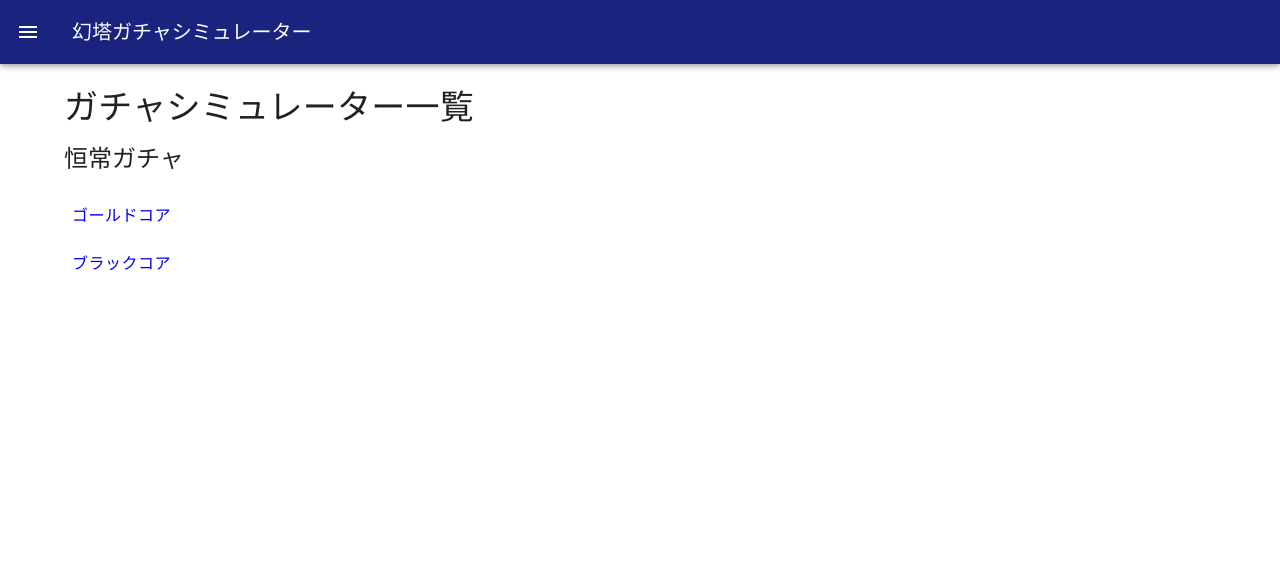
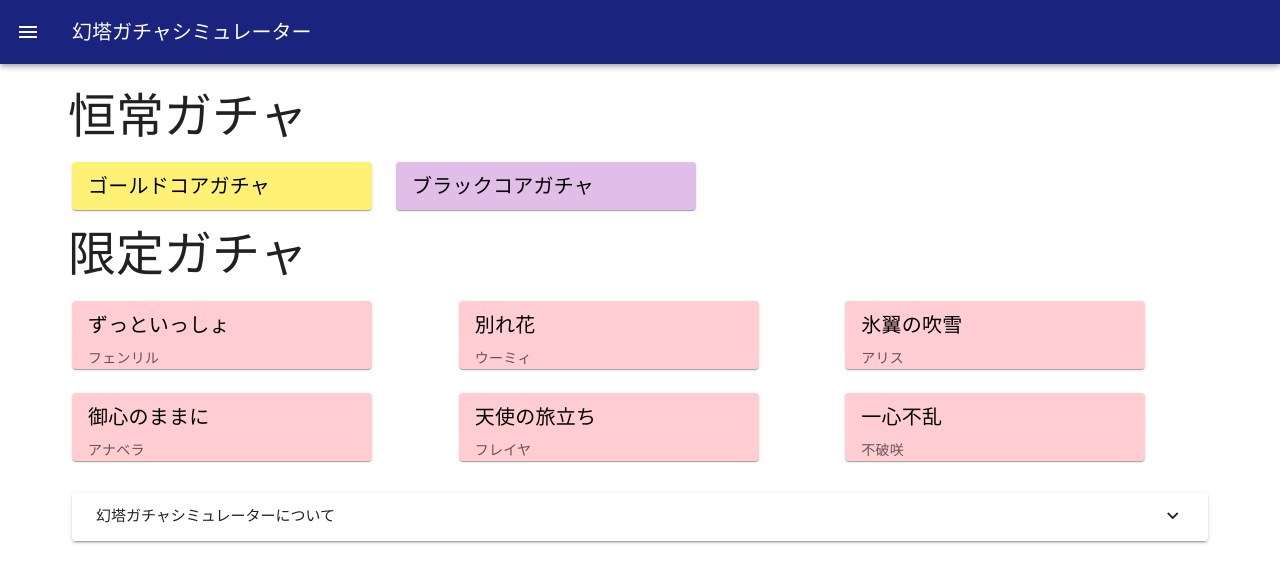
Before and after one commit to kousokujin/TowerOfFantasy-Gacha-Simulator, a Vue app: page / in a window 1280 px wide. Shown: the top 582 px of the page. Built offline with nearby package versions, Linux system fonts and the light colour scheme.

Commit message:
だいたい一通りできたかも

```diff
--- a/public/index.html
+++ b/public/index.html
@@ -4,7 +4,7 @@
     <meta charset="utf-8">
     <meta http-equiv="X-UA-Compatible" content="IE=edge">
     <meta name="viewport" content="width=device-width,initial-scale=1.0">
-    <link rel="icon" href="<%= BASE_URL %>favicon.ico">
+    <!--<link rel="icon" href="<%= BASE_URL %>favicon.ico">-->
     <title><%= htmlWebpackPlugin.options.title %></title>
   </head>
   <body>
--- a/src/App.vue
+++ b/src/App.vue
@@ -2,12 +2,12 @@
   <v-app>
     <v-app-bar color="indigo-darken-4" class="flex-grow-0" app dark>
       <v-app-bar-nav-icon @click.stop="drawer = !drawer"></v-app-bar-nav-icon>
-      <v-app-bar-title>幻塔ガチャシミュレーター</v-app-bar-title>
+      <v-app-bar-title to="/">幻塔ガチャシミュレーター</v-app-bar-title>
     </v-app-bar>
     <v-navigation-drawer app disable-resize-watcher v-model="drawer">
       <v-list dense nav>
         <v-list-subheader>恒常ガチャ</v-list-subheader>
-        <v-list-item v-for="item in nav_list.constants" :prepend-icon="item.icon" :title="item.title" :key="item" :to="item.link">
+        <v-list-item v-for="item in nav_list.normal" :prepend-icon="item.icon" :title="item.title" :key="item" :to="item.link">
         </v-list-item>
       </v-list>
 
@@ -19,7 +19,7 @@
     </v-navigation-drawer>
     <v-main>
       <v-container>
-        <router-view />
+        <router-view></router-view>
       </v-container>
     </v-main>
   </v-app>
@@ -32,9 +32,9 @@ export default {
   data: () => ({
     drawer: false,
     nav_list: {
-      constants: [
-        {title: "ゴールドコアガチャ", link: "/goldcore", icon: "mdi-circle-outline"},
-        {title: "ブラックコアガチャ", link: "/blackcore", icon: "mdi-circle"},
+      normal: [
+        {title: "ゴールドコアガチャ", link: "/gacha10/goldcore", icon: "mdi-circle-outline"},
+        {title: "ブラックコアガチャ", link: "/gacha10/blackcore", icon: "mdi-circle"},
       ],
       spetials: []
     }
@@ -44,7 +44,7 @@ export default {
     Object.keys(special_items).forEach(x=>{
       let add_item = {
         title: special_items[x].title,
-        link: "/redcore/"+x,
+        link: "/gacha10/redcore/"+x,
         icon: "mdi-fish"
       }
       this.nav_list.spetials.push(add_item)
--- /dev/null
+++ b/src/components/AboutPage.vue
@@ -0,0 +1,64 @@
+<template>
+    <v-expansion-panels>
+        <v-expansion-panel>
+            <v-expansion-panel-title>幻塔ガチャシミュレーターについて</v-expansion-panel-title>
+            <v-expansion-panel-text>
+                <v-list>
+                    <v-list-item>
+                        <v-list-item-title>開発者</v-list-item-title>
+                        <v-list-item-text>
+                            <a href="https://twitter.com/highsokujin">高速人</a>
+                        </v-list-item-text>
+                    </v-list-item>
+                    <v-list-item>
+                        <v-list-item-title>バージョン</v-list-item-title>
+                        <v-list-item-text>1.0.0</v-list-item-text>
+                    </v-list-item>
+                    <v-list-item>
+                        <v-list-item-title>アップデート履歴</v-list-item-title>
+                        <v-list-item-text v-for="item in updates" :key="item.key">
+                            {{item.date}} {{item.content}}
+                        </v-list-item-text>
+                    </v-list-item>
+                    <v-list-item>
+                        <v-list-item-title>ソースコード</v-list-item-title>
+                        <v-list-item-text><a href="https://github.com/kousokujin/TowerOfFantasy-Gacha-Simulator">こちら</a></v-list-item-text>
+                    </v-list-item>
+                </v-list>
+                <!--
+                <v-col cols="auto">
+                    <div class="text-h4">開発者</div>
+                    <div class="text-h5">
+                        <a href="https://twitter.com/highsokujin">高速人</a>
+                    </div>
+                </v-col>
+                <v-col cols="auto">
+                    <div class="text-h4">バージョン</div>
+                    <div class="text-h5">1.0.0</div>
+                </v-col>
+                <v-col cols="auto">
+                    <div class="text-h4">アップデート履歴</div>
+                    <div class="text-h5" v-for="item in updates" :key="item.key">
+                        {{item.date}} {{item.content}}
+                    </div>
+                </v-col>
+                -->
+            </v-expansion-panel-text>
+        </v-expansion-panel>
+    </v-expansion-panels>
+</template>
+<script>
+    export default {
+        data(){
+            return {
+                updates: [
+                    {
+                        date: "2023/03/27",
+                        content: "初回リリース",
+                        key: "1"
+                    }
+                ]
+            }
+        }
+    }
+</script>
--- a/src/components/GachaView.vue
+++ b/src/components/GachaView.vue
@@ -145,9 +145,9 @@
                   </v-table>
                 </v-window-item>
                 <v-window-item value="cost_edit">
-                  <v-text-field clearable label="煙水晶" v-model="cost_textareas.crystal"></v-text-field>
-                  <v-text-field clearable label="所有ルチル" v-model="cost_textareas.exist_tanium"></v-text-field>
-                  <v-text-field clearable label="レッドコア" v-model="cost_textareas.core"></v-text-field>
+                  <v-text-field clearable label="煙水晶" v-model="calc_cost.crystal"></v-text-field>
+                  <v-text-field clearable label="所有ルチル" v-model="calc_cost.exist_tanium"></v-text-field>
+                  <v-text-field clearable :label="controller.item_name" v-model="calc_cost.core_count"></v-text-field>
                 </v-window-item>
               </v-window>
             </v-card-item>
@@ -166,27 +166,20 @@
   import GachaCreator from "../lib/LIControllerCreator.js"
   import CostCalclator from "../lib/LICalcCost.js"
 
-  function CreateController(path){
-        let split_path = path.split('/')
-
-        if(split_path.length >= 3){
-          return GachaCreator(split_path[1],split_path[2])
+  function CreateController(path_params){
+        if('id' in path_params){
+          return GachaCreator(path_params.type,path_params.id)
         }
-        return GachaCreator(split_path[1])
+        return GachaCreator(path_params.type)
   }
 
   export default {
     data(){
       return {
-        controller: CreateController(this.$route.path),
+        controller: CreateController(this.$route.params),
         calc_cost: new CostCalclator(),
         reality_tabs: null,
-        cost_tabs: null,
-        cost_textareas: {
-          crystal: 0,
-          exist_tanium: 0,
-          core: 0
-        }
+        cost_tabs: null
       }
     },
 
@@ -245,23 +238,20 @@
     },
 
     watch:{
-      '$route'(to){
-        this.controller = CreateController(to.path)
+      '$route.params'(to){
+        console.log(to)
+        this.controller = CreateController(to)
         document.title = this.controller.title
       },
       'controller.draw_count': function(to){
         this.calc_cost.draw_count = to
-      },
-      'cost_textareas.core': function(to){
-        this.calc_cost.core_count = to
-      },
-      'cost_textareas.crystal': function(to){
-        this.calc_cost.crystal = to
-      },
-      'cost_textareas.exist_tanium': function(to){
-        this.calc_cost.exist_tanium = to
       }
 
+    },
+    beforeRouteUpdate(to, from, next) {
+      console.log(to)
+      console.log(from)
+      next();
     }
   }
 </script>
--- a/src/components/home.vue
+++ b/src/components/home.vue
@@ -1,18 +1,62 @@
 <template>
-    <div class="text-h4 pa-2">ガチャシミュレーター一覧</div>
-    <div class="text-h5 pa-2">恒常ガチャ</div>
-    <v-list lines="one">
-        <v-list-item>
-            <router-link class="text-body-1 text-decoration-none" to="/goldcore">ゴールドコア</router-link>
-        </v-list-item>
-        <v-list-item>
-            <router-link class="text-body-1 text-decoration-none" to="/blackcore">ブラックコア</router-link>
-        </v-list-item>
-    </v-list>
+    <v-container>
+      <v-row>
+        <div class="text-h3 pa-2">恒常ガチャ</div>
+      </v-row>
+      <v-row>
+        <v-col v-for="item in navlist.normal" :key="item" cols="auto">
+          <v-card width="300" :color="item.color" :to="item.link">
+            <v-card-title>{{item.title}}</v-card-title>
+          </v-card>
+        </v-col>
+      </v-row>
+      <v-row>
+        <div class="text-h3 pa-2">限定ガチャ</div>
+      </v-row>
+      <v-row>
+        <v-col cosl="auto" v-for="item in navlist.spetials" :key="item">
+          <v-card width="300" :color="item.color" :to="item.link">
+            <v-card-title>{{item.title}}</v-card-title>
+            <v-card-subtitle>{{item.chara_name}}</v-card-subtitle>
+          </v-card>
+        </v-col>
+      </v-row>
+    </v-container>
+    <v-container>
+      <AboutPage />
+    </v-container>
 </template>
 
 <script>
+  import special_items from "../maps/redcore_specials.js"
+  import about_page from "./AboutPage.vue"
   export default {
-    name: 'HomeView'
+    name: 'HomeView',
+    components: {
+      "AboutPage" : about_page
+    },
+    data: () => ({
+      drawer: false,
+      navlist: {
+        normal: [
+          {title: "ゴールドコアガチャ", link: "/gacha10/goldcore", color: "yellow-lighten-2"},
+          {title: "ブラックコアガチャ", link: "/gacha10/blackcore", color: "purple-lighten-4"},
+        ],
+        spetials: []
+      }
+    }),
+
+    created: function(){
+      Object.keys(special_items).forEach(x=>{
+        let add_item = {
+          title: special_items[x].title,
+          chara_name: special_items[x].chara_name,
+          link: "/gacha10/redcore/"+x,
+          color: "red-lighten-4"
+        }
+        this.navlist.spetials.push(add_item)
+      })
+      document.title = "幻塔ガチャシミュレーター"
+    }
   }
 </script>
--- a/src/lib/LIGoldcoreController.js
+++ b/src/lib/LIGoldcoreController.js
@@ -8,6 +8,10 @@ class GoldCoreController extends BlackcoreController{
 
     get title(){
         return "ゴールドコアガチャ"
+    }
+
+    get item_name(){
+        return "ゴールドコア"
     }
 
     OneDraw(write_history = true){
--- a/src/lib/LIRedcoreController.js
+++ b/src/lib/LIRedcoreController.js
@@ -16,6 +16,11 @@ class RedCoreController extends GoldcoreController{
         return this.spetial.title
     }
 
+    get item_name(){
+        return "レッドコア"
+    }
+
+
     OneDraw(write_history = true){
         let drop = super.OneDraw(false)
 
--- a/src/router.js
+++ b/src/router.js
@@ -9,18 +9,13 @@ const router = createRouter({
       component: () =>import('./components/home.vue')
     },
     {
-      path: '/blackcore',
-      name: 'Blackcore',
+      path: '/gacha10/:type/:id',
+      name: 'Redcore',
       component: () => import('./components/GachaView.vue')
     },
     {
-      path: '/goldcore',
-      name: "Goldcore",
-      component: () => import('./components/GachaView.vue')
-    },
-    {
-      path: '/redcore/:id',
-      name: "Redcore",
+      path: '/gacha10/:type/',
+      name: 'Blackcore',
       component: () => import('./components/GachaView.vue')
     }
   ]
```
Also changed, not shown: src/assets/_logo.png (renamed from src/assets/logo.png), src/lib/LIBlackcoreController.js.
